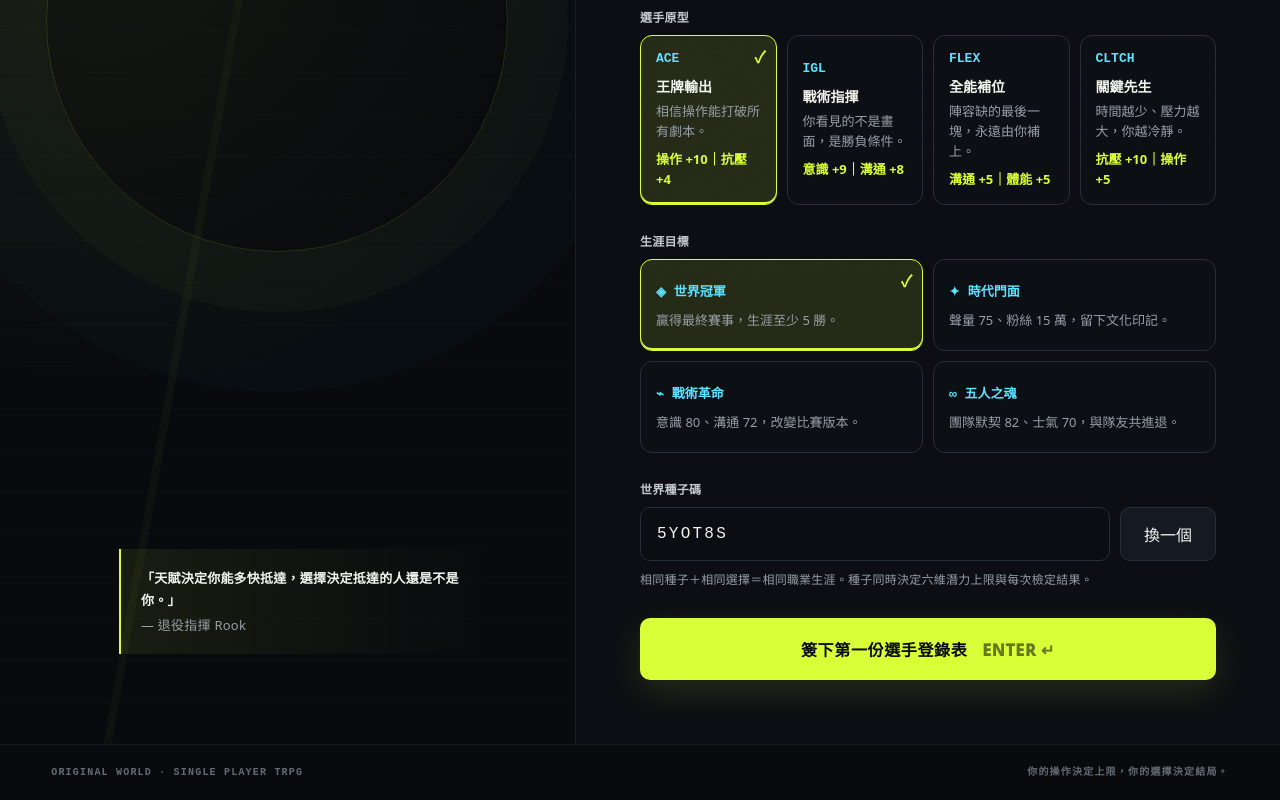
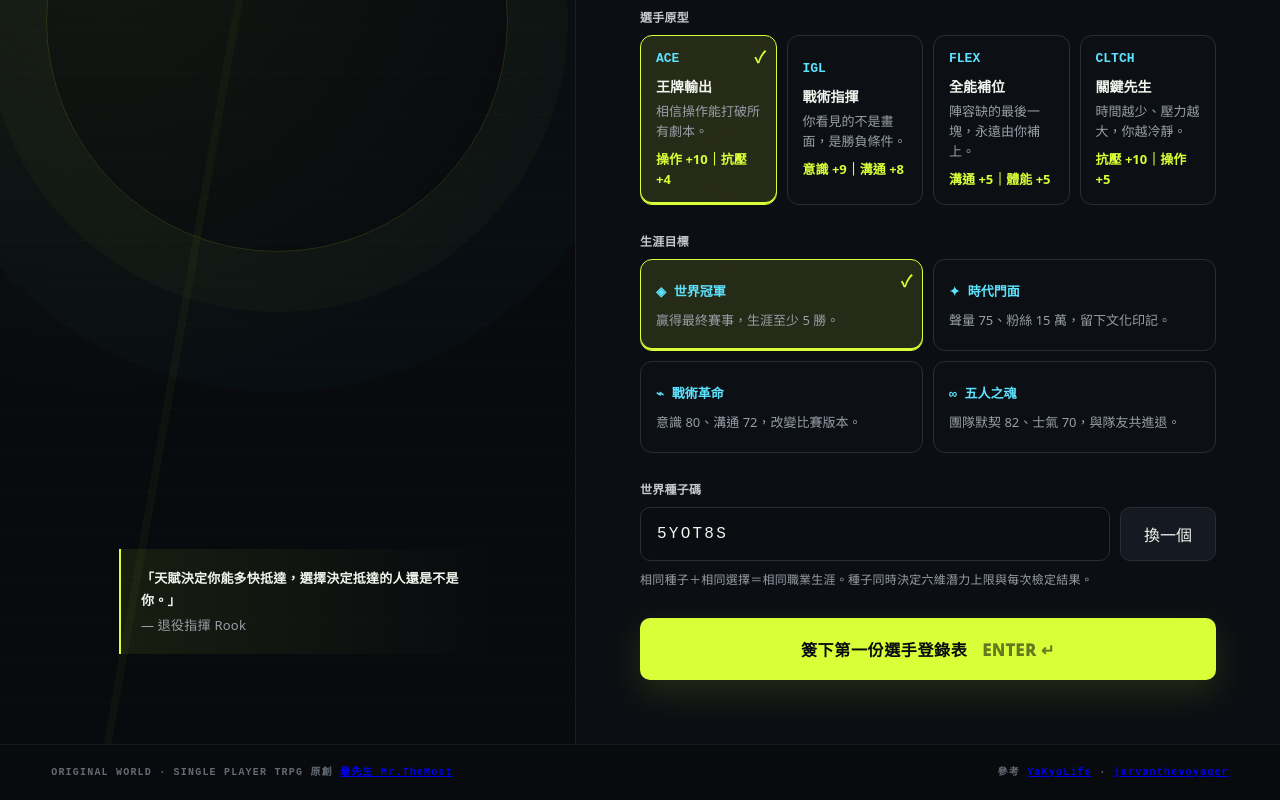
Before and after one commit to Allenyuu/courtbound-career, a plain HTML site: page index.html in a window 1280 px wide. Shown: the part 525-1325 px from the top of the page. Drawn offline with Linux system fonts and the light colour scheme.

Commit message:
Add creator and reference credits

```diff
--- a/index.html
+++ b/index.html
@@ -29,8 +29,16 @@
   <main id="app" aria-live="polite"></main>
 
   <footer class="site-footer">
-    <span>ORIGINAL WORLD · SINGLE PLAYER TRPG</span>
-    <span>你的操作決定上限，你的選擇決定結局。</span>
+    <div class="footer-meta">
+      <span class="footer-badge">ORIGINAL WORLD · SINGLE PLAYER TRPG</span>
+      <span>原創 <a href="https://www.threads.com/@mr.themost" target="_blank" rel="noopener noreferrer">最先生 Mr.TheMost</a></span>
+    </div>
+    <div class="footer-references">
+      <span>參考</span>
+      <a href="https://www.yakyolife.com/" target="_blank" rel="noopener noreferrer">YaKyoLife</a>
+      <span aria-hidden="true">·</span>
+      <a href="https://www.threads.com/@jarvanthevoyager" target="_blank" rel="noopener noreferrer">jarvanthevoyager</a>
+    </div>
   </footer>
 
   <dialog id="modal" class="modal">
```
